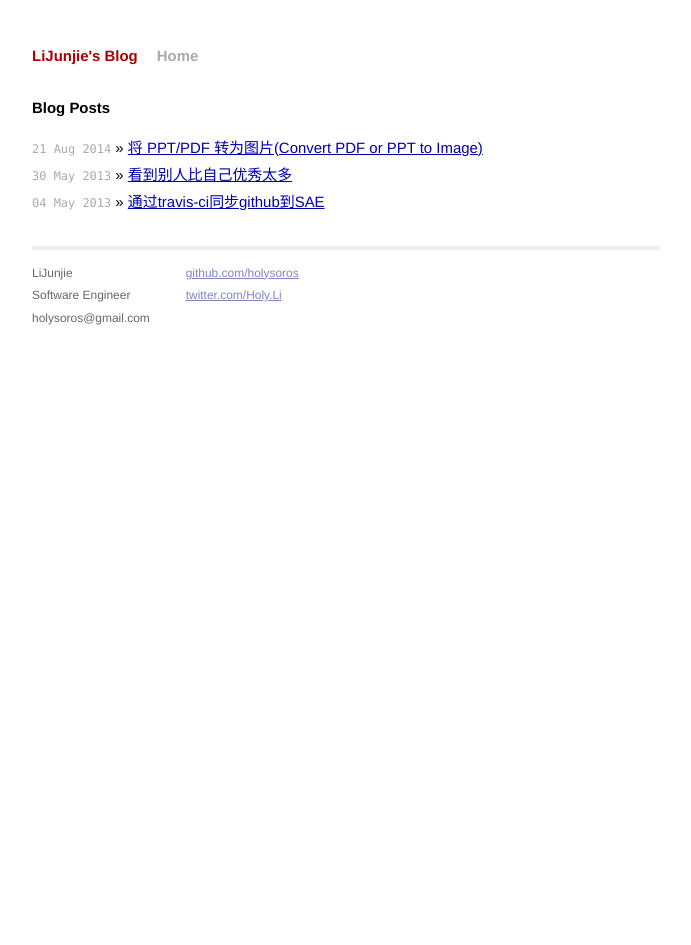
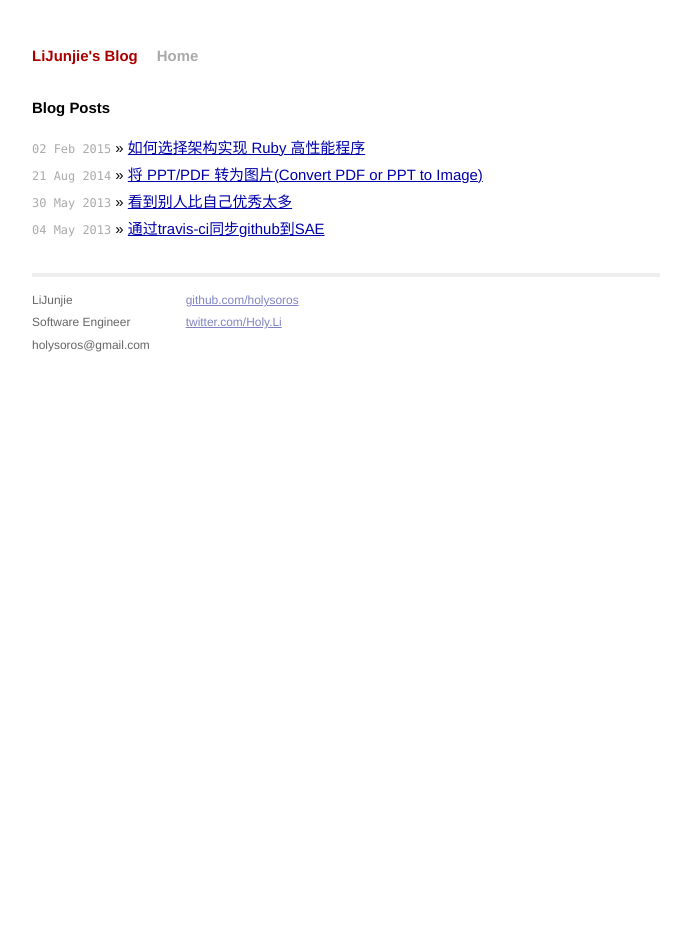
Before and after one commit to holysoros/holysoros.github.com, a Jekyll site: the page built from index.html, in a window 1280 px wide. Shown: the whole page, without its empty margins (294-985 px from the left). Built offline with Jekyll 4.4.1, drawn with Linux system fonts in a browser that asks for light colours; Markdown is read by kramdown in place of the engine named in the settings; some of the changed lines change nothing that is shown.

Commit message:
commit new post: how to choose ruby architecture

````diff
--- /dev/null
+++ b/_posts/2015-02-02-how-to-choose-ruby-architecture.md
@@ -0,0 +1,99 @@
+---
+layout: post
+title: "如何选择架构实现 Ruby 高性能程序"
+description: ""
+category:
+tags: []
+---
+
+最近工作上写了一个需要处理较大并发数据的 Ruby 程序，简单来说就是, 每秒钟收到一个大压缩包，该压缩包是数千条 C Struct 封装后的信息经过 gzip 压缩的结果，程序需要解包，然后逐条处理数千条信息，在我们这里是解包后将每条存到 Redis 中.
+
+我使用 `BinData` 这个 gem 解包，这个 gem 是纯 ruby 实现的，用起来的确很灵活，但是效率实在是较差. 使用 `redis` gem 与 Redis 交互.
+
+由于需要处理较大并发量，程序从开始架构我就使用了线程池，粗略的架构图如下：
+
+![drawing](/assets/images/my_architecture.png)
+
+但是发现当线程池只有一个线程时，处理一个包的时间假设为 1s ；而有两个线程时，每个线程处理一个包的时间变成了近 2s ！以此类推。导致程序中消息总是处理不过来，造成很大的延迟。如果这样，多个线程就毫无意义。理论上线程并行执行，不应该有如此大的差异。这时想起了 Ruby MRI 的实现有 GIL.
+
+什么是 GIL
+-------
+> Ruby MRI has something called a global interpreter lock (GIL). It is a lock around the execution of Ruby code. This means that in a multi-threaded context, only one thread can execute Ruby code at any one time.
+
+![Ruby GIL](/assets/images/ruby-gil.png)
+
+如图，Ruby 1.8.7 中 Ruby 的 thread 并不对应 OS native thread，称为 green thread。Ruby 1.9 后 Ruby 中新建一个 thread 就对应创建一个 OS native thread，但是由于 GIL 的存在，在任何时候只有一个线程能执行 Ruby 代码。这就减少了 Ruby thread 适用的场景.
+
+事实上不只 Ruby ，其他的脚本语言的很多实现，如 Python, node.js 也都有 GIL。GIL 一方面使 Ruby 代码执行时是 thread-safe ，一方面又限制了并行.
+
+GIL 会使 Ruby 执行时是线程安全的吗
+-------
+简单来说, all Ruby methods implemented in C are atomic. 如例子：
+
+```ruby
+array = []
+
+5.times.map do
+  Thread.new do
+    1000.times do
+      array << nil
+    end
+  end
+end.each(&:join)
+
+puts array.size
+```
+
+在 MRI 下结果总是 5000 ，但是在 JRuby 或 Rubinius 下结果通常小于 5000 。这是因为 `array <<`操作在 MRI 下由于 GIL 的存在，是线程安全的，但是 Jruby 与 Rubinius 却没有 GIL ，因此 `array <<` 不是线程安全的.
+
+尽管 `array <<` 是线程安全的，但是类似 `array << User.find(1)` 却不是线程安全的，这是因此 `array <<` 是 C 实现的一个 Ruby 方法。
+
+因此，应该尽量避免依赖 MRI GIL 提供的线程安全保证，否则写出的代码既不能确认真的是线程安全的，当切换使用其他 Ruby 实现时又会遇到较大的移植问题。该使用 mutex 的还是要使用。
+
+关于 GIL 更详细的解释可以看 [Nobody understands the GIL](http://www.jstorimer.com/blogs/workingwithcode/8085491-nobody-understands-the-gil) ，从 MRI 源码级别讨论了 GIL 的行为，内容很长。
+
+什么情况下使用 Ruby 多线程
+-------
+  并不是 MRI 有 GIL ，Ruby 的多线程就没有意义了。MRI 会在一个线程执行 100ms 或该线程状态变为 sleep 后，切换另一个线程执行. 当所有线程要处理的任务都是 CPU-bound 时，GIL 的确会让多线程毫无意义；但是如果任务是 IO-bound 的，线程经常会为了等待 IO 回应而处于 sleep 状态，这是 MRI 就可以切换另一个线程继续执行，而不是串行地等待。
+
+因此，在 MRI 下：
+
+- 对于 CPU-bound 的任务就不要使用多线程了；
+- 对于 IO-bound 的任务可以继续考虑使用多线程，不过或许有更好的方法，如 EventMachine ；
+
+我最终如何解决
+-------
+由于在我程序中，需要处理的任务是 CPU-bound 与 IO-bound 混合的，意识到 Ruby GIL 的存在，多线程处理就没有意义了。最终我只使用一个线程处理，在无法降低解包耗时的情况下，通过以下几个措施大幅降低了操作 Redis 的耗时：
+
+- 使用 `hiredis` driver，默认 `redis` 是使用纯 Ruby driver 的，效率较低；
+- 使用 UNIX Socket ，而不是 INET Socket ；这样 Redis 命令在传输时就不用横跨整个 TCP/IP 协议栈；
+- 使用 Redis pipeline ；
+每个措施都贡献了约 2~3x 的速度提升，通过这一系列优化，终于能从容地及时处理完源源不断的消息了。
+
+这其实又是一个过早优化的教训，如果刚开始不使用线程池，而是从一个线程做起，通过度量，发现最终的性能瓶颈，就可以更快的解决问题。最终我度量了每种情况下的耗时，才能得出前面的数据。
+
+更好的架构
+-------
+使用多线程是为了并行执行(Parallelism)，并且由于是在同一个进程空间，多个线程可以方便地快速共享数据。而同样通过多进程也能实现并行，多进程之间共享数据就需要使用各种 IPC(Inner Process Communication) 了，传统的 IPC 方式有：
+
+- PIPE 或 FIFO(又称 Named PIPE);
+- UNIX Socket 或 INET Socket;
+
+但是这些 IPC 都是 Stream 型的，传输数据的时候需要自己定义边界，更好的选择是 Message Queue ，如:
+
+- 使用 Redis 配合 lpush/brpop 命令;
+- RabbitMQ ;
+
+通常就是生产者-消费者模型的架构，这样架构的优势有：
+
+- 通过消息队列，完全解耦合了生产者与消费者，生产者与消费者可以使用不同的语言开发实现；
+- 可以同时运行多个生产者或多个消费者进程，甚至可以在不同的机器上运行，有很强的水平扩展性；
+- 完全避免了 Ruby GIL 的影响；
+- 不用再考虑复杂的线程同步的问题，但是如果多个进程同时操作外部资源时，如写文件，同样有 Race condition...
+- 通常这种解耦合之后，写出的代码会更清晰；
+
+其实，在 Linux 下，线程也是进程实现的，线程被称为轻量级线程(LWP, Light Weight Process)。至于是选择多线程架构还是多进程架构，还是要综合多种因素考虑，如 Redis 一秒钟能执行 100k~300k 次 push 命令，如果对性能的要求高于这个的话... 还是只能选择多线程架构。
+
+References
+-------
+- [Parallelism is a Myth in Ruby](https://www.igvita.com/2008/11/13/concurrency-is-a-myth-in-ruby/)
--- a/css/main.css
+++ b/css/main.css
@@ -158,3 +158,6 @@
 .post pre.terminal code {
   background-color: #333;
 }
+
+/* my customization */
+img[alt=drawing] { width: 600px; }
````
Also changed, not shown: assets/images/my_architecture.png (added), assets/images/ruby-gil.png (added).
